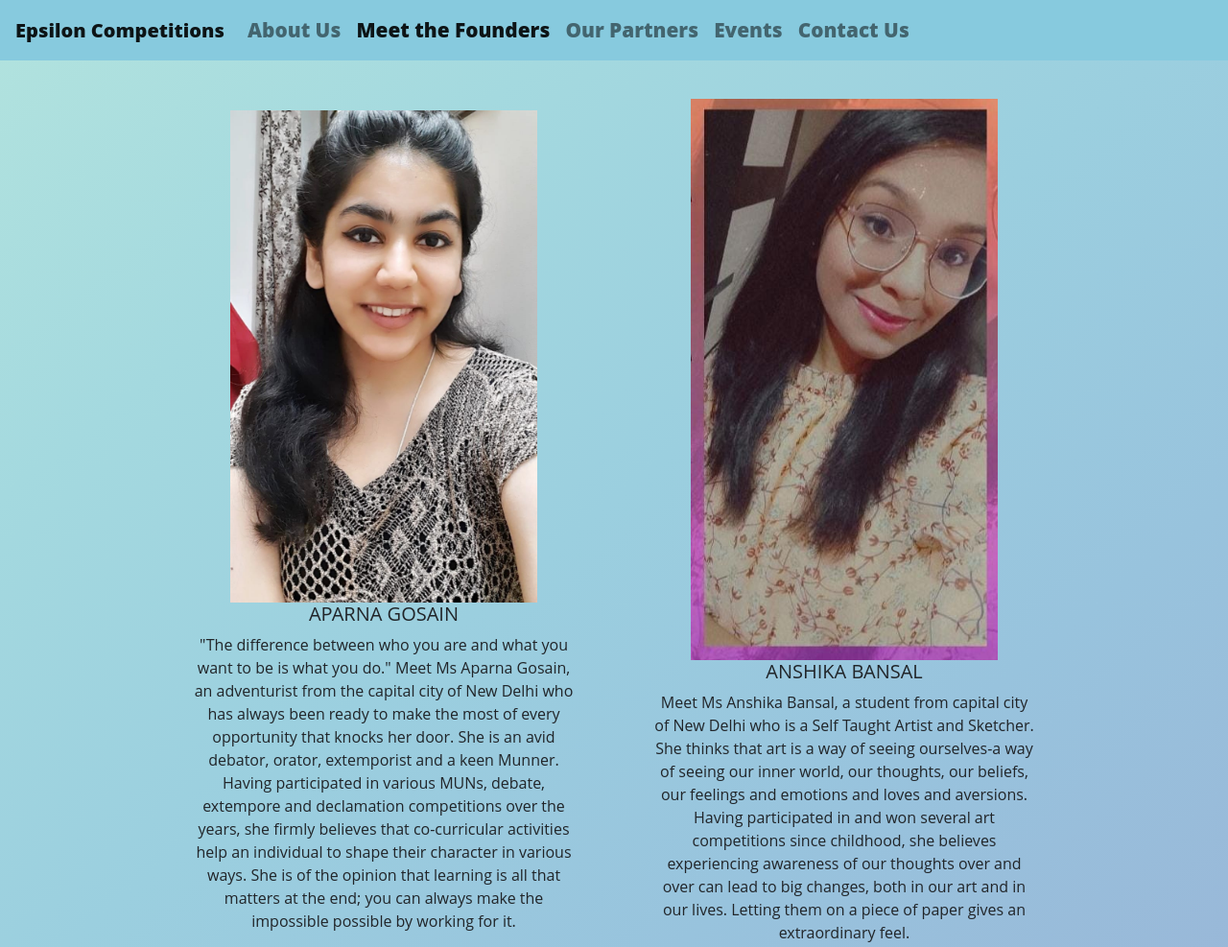
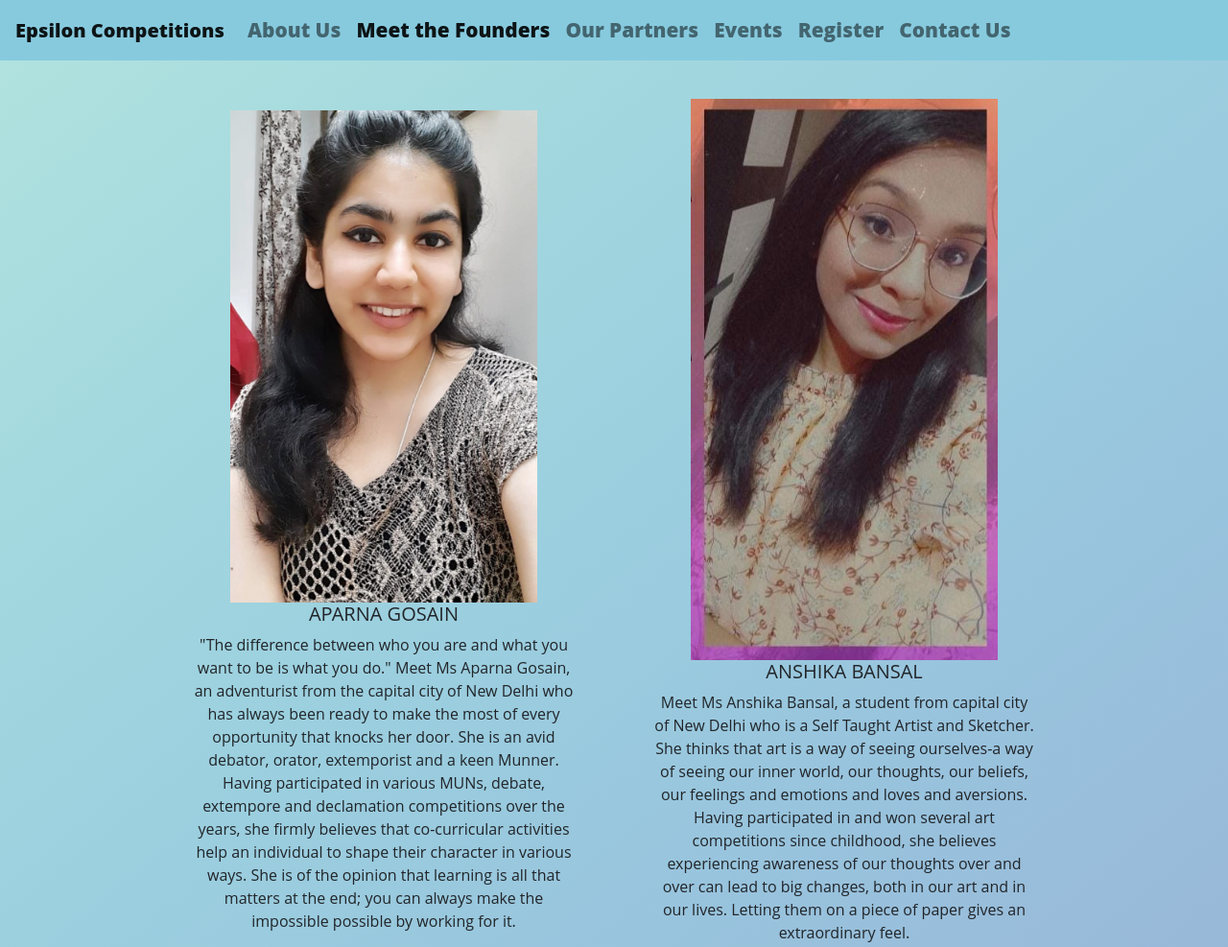
Before and after one commit to epsiloncompetition30/EPSILONCOMPETITIONS, a plain HTML site: page founders.html in a window 1280 px wide. Shown: the top 987 px of the page at 96% size. Drawn offline with nearby package versions, Linux system fonts and the light colour scheme.

Commit message:
Update founders.html

```diff
--- a/founders.html
+++ b/founders.html
@@ -32,6 +32,9 @@
         </li>
         <li class="nav-item">
           <a class="nav-link" href="events.html">Events</a>
+        </li>
+        <li class="nav-item">
+              <a class="nav-link" href="register.html">Register</a>
         </li>
         <li class="nav-item">
           <a class="nav-link" href="contact.html">Contact Us</a>
```
